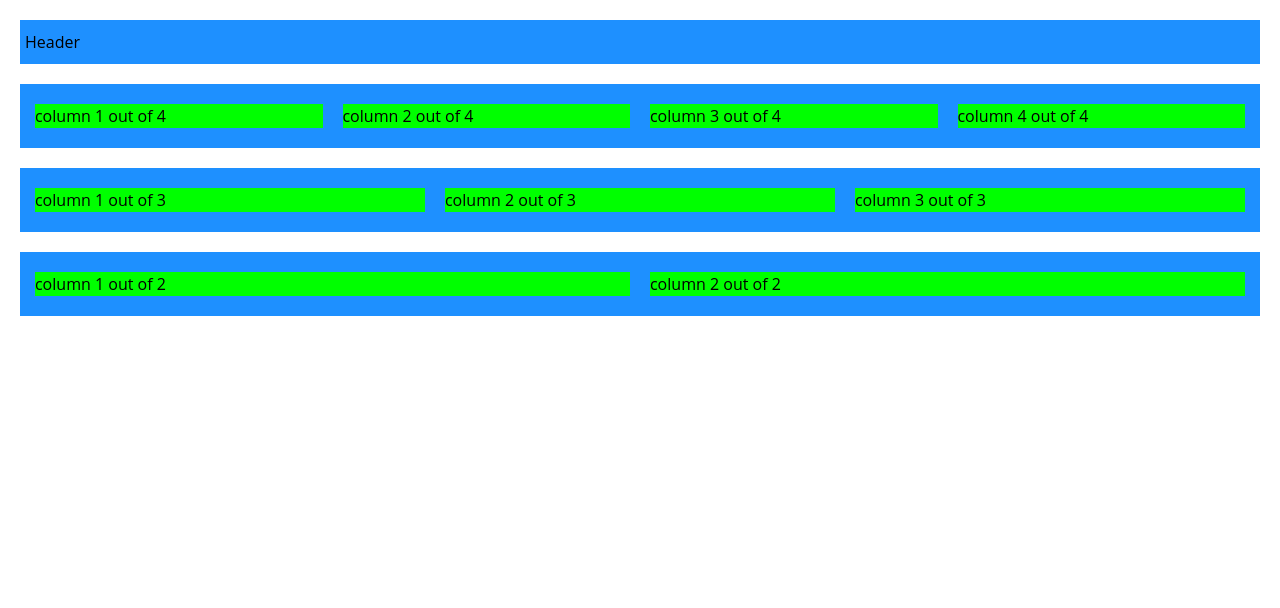
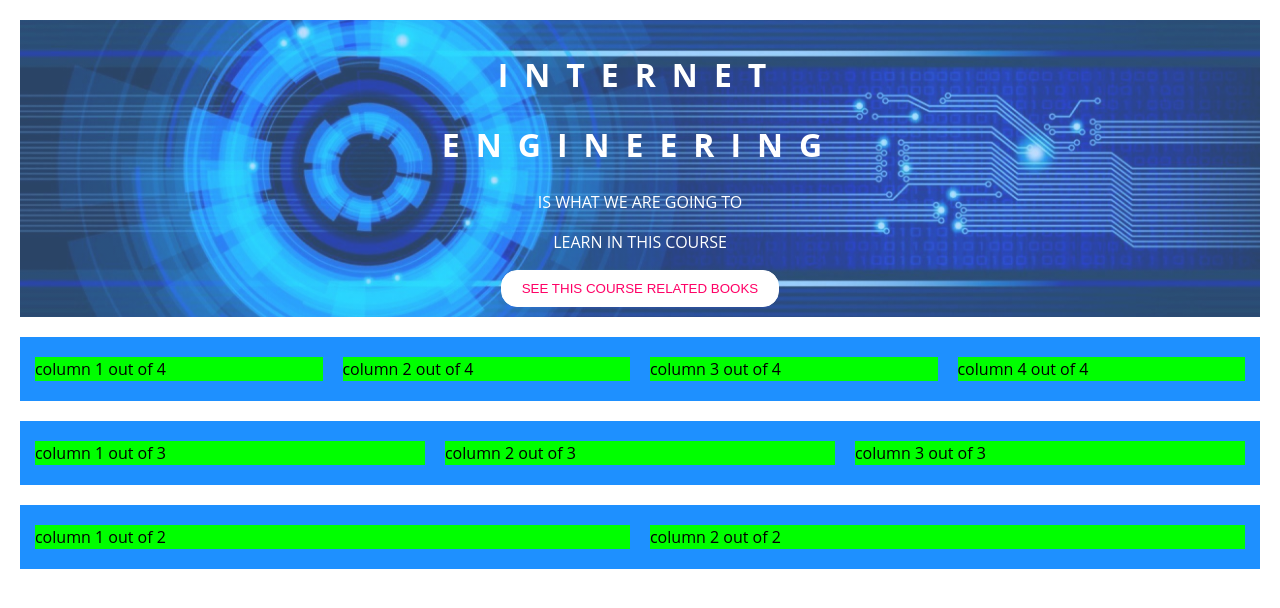
Before and after one commit to Pmoonesi/ie-final-frontend, a plain HTML site: page index.html in a window 1280 px wide. Drawn offline with Linux system fonts and the light colour scheme.

Commit message:
add headers section

```diff
--- a/index.html
+++ b/index.html
@@ -9,7 +9,11 @@
   </head>
   <body>
     <div id="header" class="header-div">
-      Header
+      <h1>internet</h1>
+      <h1>engineering</h1>
+      <p>is what we are going to</p>
+      <p>learn in this course</p>
+      <button>see this course related books</button>
     </div>
     <div id="lectures" class="lectures-div">
       <div>column 1 out of 4</div>
--- a/script.js
+++ b/script.js
@@ -0,0 +1 @@
+// handle scroll to books part
--- a/style.css
+++ b/style.css
@@ -2,10 +2,13 @@
     --blue: #1e90ff;
     --white: #ffffff;
     --green: #00ff00;
+    --pink: #ff0066;
     --mg-m: 20px;
     --mg-s: 10px;
+    --pd-l: 20px;
     --pd-m: 10px;
     --pd-s: 5px;
+    --r: 1rem;
 }
 
 body{
@@ -23,6 +26,63 @@ body{
     margin: var(--mg-m);
     padding: var(--pd-m) var(--pd-s);
     overflow: hidden;
+}
+
+.header-div {
+    background:linear-gradient(0deg, rgba(105, 170, 255, 0.4), rgba(105, 170, 255, 0.4)), url("./assets/Header.jpg");
+    background-size: cover;
+    background-position: center;
+    background-repeat: no-repeat;
+
+    height: calc(100% / 3 - 2 * var(--mg-m));
+    color: white;
+    text-align: center;
+}
+
+.header-div > h1, .header-div > p {
+    animation-duration: 3s;
+    animation-name: slidein;
+    text-transform: uppercase;
+}
+
+.header-div > h1 {
+    letter-spacing: 1rem;
+}
+
+.header-div > button {
+    animation-duration: 5s;
+    animation-name: fadeIn;
+
+    background-color: white;
+    color: var(--pink);
+    padding: var(--pd-m) var(--pd-l);
+    text-transform: uppercase;
+    border: 1px white solid;
+    border-radius: var(--r);
+}
+
+.header-div > button:hover {
+    background-color: var(--pink);
+    border: 1px var(--pink) solid;
+    color: white;
+    cursor: pointer;
+}
+
+@keyframes slidein {
+    from {
+      margin-left: 100%;
+      width: 100%;
+    }
+
+    to {
+      margin-left: 0%;
+      width: 100%;
+    }
+}
+
+@keyframes fadeIn {
+    0% { opacity: 0; }
+    100% { opacity: 1; }
 }
 
 .lectures-div > div, .books-div > div, .footer-div > div{
```
